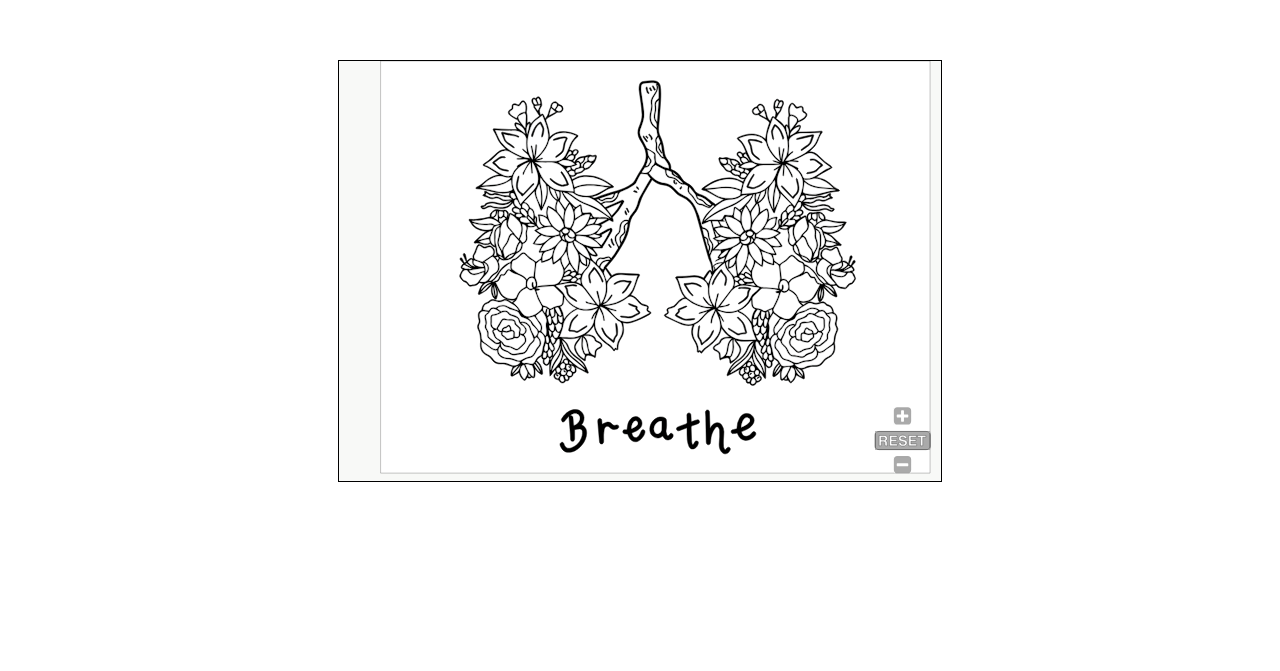
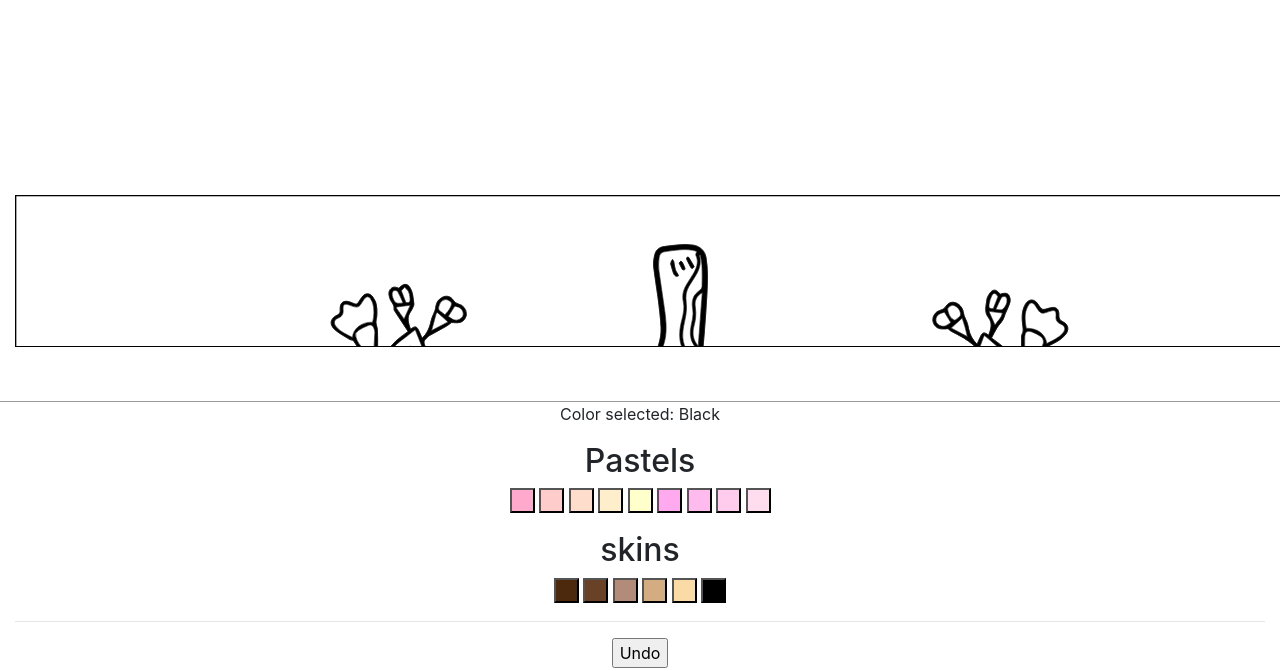
Before and after one commit to Toumari/hopeful_hermit, a plain HTML site: page test7.html in a window 1280 px wide. Shown: the part 129-800 px from the top of the page. Drawn offline with nearby package versions, Linux system fonts and the light colour scheme.

Commit message:
changed size

```diff
--- a/test7.html
+++ b/test7.html
@@ -3,16 +3,19 @@
 
 <head>
     <meta name="viewport" content="user-scalable=no, width=device-width, initial-scale=1, maximum-scale=1">
+    <link href="https://stackpath.bootstrapcdn.com/bootstrap/4.1.3/css/bootstrap.min.css" rel="stylesheet" integrity="sha384-MCw98/SFnGE8fJT3GXwEOngsV7Zt27NXFoaoApmYm81iuXoPkFOJwJ8ERdknLPMO"
+        crossorigin="anonymous">
     <script src="//ajax.googleapis.com/ajax/libs/jquery/3.1.0/jquery.min.js"></script>
     <script src="js/coloring_book.js"></script>
 
     <link rel="stylesheet" href="styles.css">
     <script src="js/svg-pan-zoom.js"></script>
     <script src="js/hammer.js"></script>
+    <link rel="stylesheet" href="styles.css">
 </head>
 
 <body>
-    <div id="mobile-div" style="width: 602px; height: 420px; border:1px solid black; ">
+    <div id="mobile-div" style="width: 100vw; height: 100vh-300px; border:1px solid black; ">
         <svg id="mobile-svg" data-name="Layer 1" xmlns="http://www.w3.org/2000/svg" viewBox="0 0 2100 1700" version="1.1"
             style=" display: inline; width:inherit; min-width: inherit; max-width: inherit; height: inherit; min-height: inherit; max-height: inherit; stroke: #151515; stroke-opacity: 1.0; background-color:#F8F9F7;">
             <title>breathe</title>
@@ -977,6 +980,34 @@
             </g>
         </svg>
     </div>
+    <div class="row">
+        <div id="menu" class="menu_visible">
+            <div class="col-md-12 text-center">
+                <p>Color selected: <span id="color_chosen">Black</span></p>
+                <h2>Pastels</h2>
+                <p>
+                    <input type="button" class="colorable color_choice" id="#FFAACC" style="background-color: #FFAACC; width: 25px; height: 25px;" />
+                    <input type="button" class="colorable color_choice" id="#FFCCCC" style="background-color: #FFCCCC; width: 25px; height: 25px;" />
+                    <input type="button" class="colorable color_choice" id="#FFDDCC" style="background-color: #FFDDCC; width: 25px; height: 25px;" />
+                    <input type="button" class="colorable color_choice" id="#FFEECC" style="background-color: #FFEECC; width: 25px; height: 25px;" />
+                    <input type="button" class="colorable color_choice" id="#FFFFCC" style="background-color: #FFFFCC; width: 25px; height: 25px;" />
+                    <input type="button" class="colorable color_choice" id="#FFAAEE" style="background-color: #FFAAEE; width: 25px; height: 25px;" />
+                    <input type="button" class="colorable color_choice" id="#FFBBEE" style="background-color: #FFBBEE;  width: 25px; height: 25px;" />
+                    <input type="button" class="colorable color_choice" id="#FFCCEE" style="background-color: #FFCCEE; width: 25px; height: 25px;" />
+                    <input type="button" class="colorable color_choice" id="#FFDDEE" style="background-color: #FFDDEE; width: 25px; height: 25px;" />
+                </p>
+                <h2>skins</h2>
+                <input type="button" class="colorable color_choice" id="#4C280C" style="background-color: #4C280C; width: 25px; height: 25px;" />
+                <input type="button" class="colorable color_choice" id="#694127" style="background-color: #694127; width: 25px; height: 25px;" />
+                <input type="button" class="colorable color_choice" id="#B28C79" style="background-color: #B28C79; width: 25px; height: 25px;" />
+                <input type="button" class="colorable color_choice" id="#D4AC82" style="background-color: #D4AC82; width: 25px; height: 25px;" />
+                <input type="button" class="colorable color_choice" id="#FADAA5" style="background-color: #FADAA5; width: 25px; height: 25px;" />
+                <input type="button" class="colorable color_choice" id="black" style="background-color: black; width: 25px; height: 25px;" />
+                <hr>
+                <p><input type="button" id="undo_redo" value="Undo" /></p>
+            </div>
+        </div>
+    </div>
 
     <script>
         // Don't use window.onLoad like this in production, because it can only listen to one function.
```
